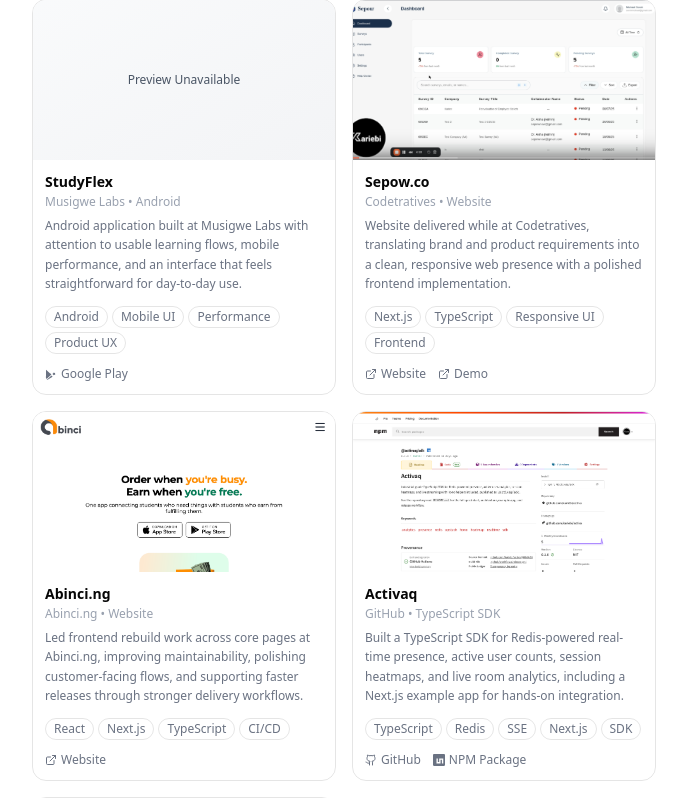
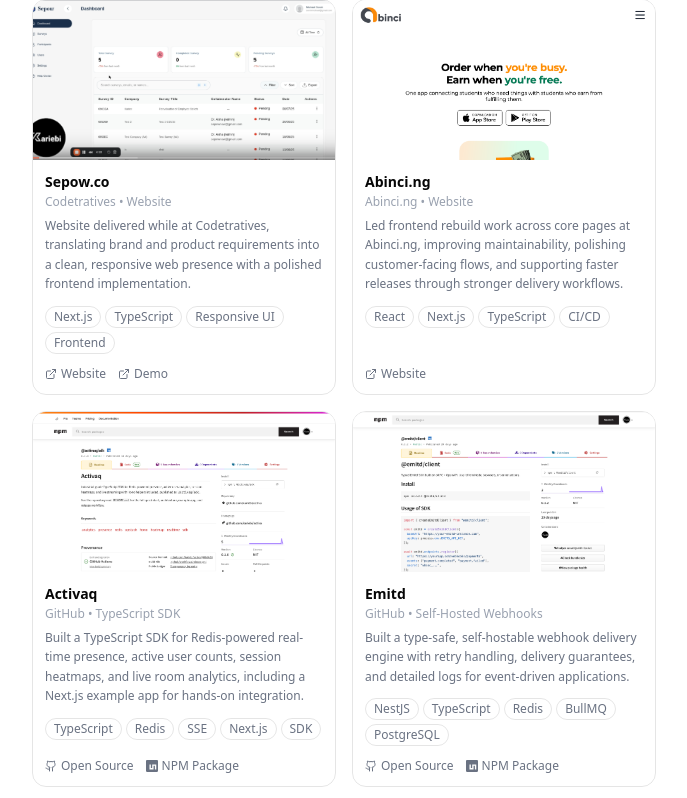
Before and after one commit to kariebi/portfolio, a Next.js app: page / in a window 1280 px wide. Shown: the part 1555-2353 px from the top of the page, without its empty margins (296-983 px from the left). Built offline with nearby package versions, Linux system fonts and the light colour scheme.

Commit message:
feat: images and public flow

```diff
--- a/components/Projects.tsx
+++ b/components/Projects.tsx
@@ -110,20 +110,20 @@
     ],
     image: "/assets/screenshots/fincore.png",
   },
-  {
-    title: "StudyFlex",
-    date: "Musigwe Labs • Android",
-    description:
-      "Android application built at Musigwe Labs with attention to usable learning flows, mobile performance, and an interface that feels straightforward for day-to-day use.",
-    tech: ["Android", "Mobile UI", "Performance", "Product UX"],
-    links: [
-      {
-        label: "Google Play",
-        href: "https://play.google.com/store/apps/details?id=com.kariebi.studyflex",
-        icon: "google-play",
-      },
-    ],
-  },
+  // {
+  //   title: "StudyFlex",
+  //   date: "Musigwe Labs • Android",
+  //   description:
+  //     "Android application built at Musigwe Labs with attention to usable learning flows, mobile performance, and an interface that feels straightforward for day-to-day use.",
+  //   tech: ["Android", "Mobile UI", "Performance", "Product UX"],
+  //   links: [
+  //     {
+  //       label: "Google Play",
+  //       href: "https://play.google.com/store/apps/details?id=com.kariebi.studyflex",
+  //       icon: "google-play",
+  //     },
+  //   ],
+  // },
   {
     title: "Sepow.co",
     date: "Codetratives • Website",
@@ -156,7 +156,7 @@
     tech: ["TypeScript", "Redis", "SSE", "Next.js", "SDK"],
     links: [
       {
-        label: "GitHub",
+        label: "Open Source",
         href: "https://github.com/kariebi/activaq",
         icon: "github",
       },
@@ -176,7 +176,7 @@
     tech: ["NestJS", "TypeScript", "Redis", "BullMQ", "PostgreSQL"],
     links: [
       {
-        label: "GitHub",
+        label: "Open Source",
         href: "https://github.com/kariebi/emitd",
         icon: "github",
       },
```
